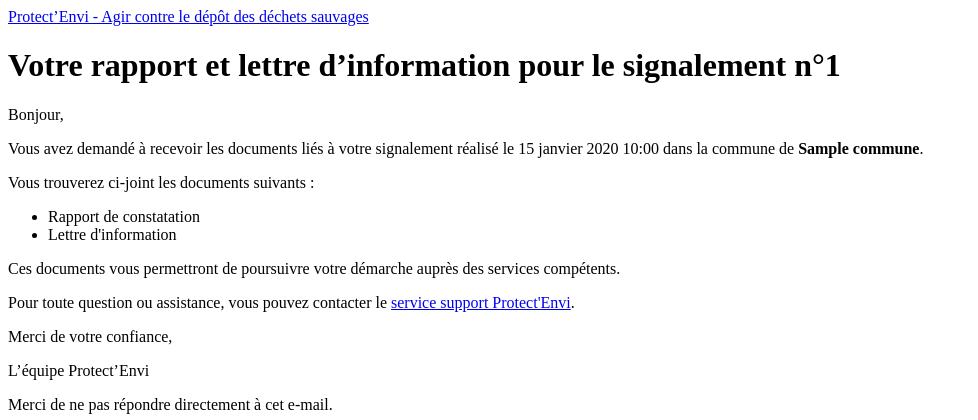
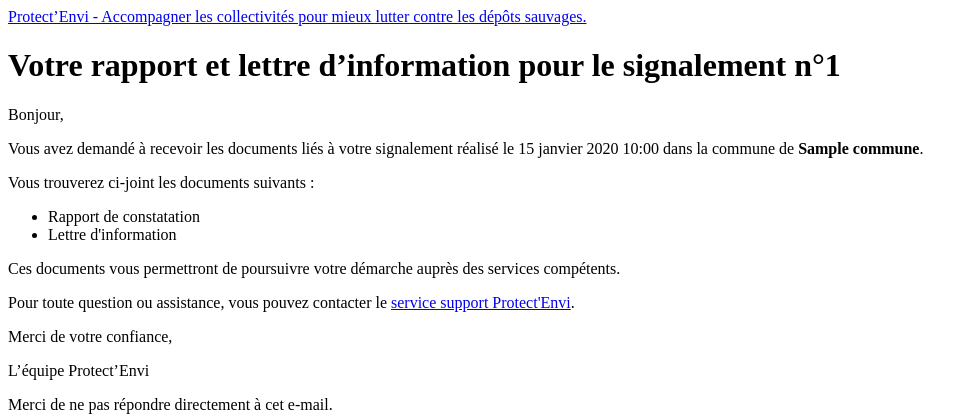
Before and after one commit to betagouv/depots-sauvages, a Django app: template templates/email-get-documents.html in a window 1280 px wide. Shown: the top 420 px of the page, without its empty margins (0-978 px from the left). Run offline with Django 4.2, Linux system fonts and the light colour scheme; the template is opened without the code that fills it: most values are stand-ins (such as "Sample title", 1, 10 or a date in 2020); data that the repository does not hold is empty.

Commit message:
feat: changement du slogan et légend photo

```diff
--- a/frontend/layouts/default-layout.vue
+++ b/frontend/layouts/default-layout.vue
@@ -2,7 +2,7 @@
   <div>
     <DsfrHeader
       service-title="Protect’Envi"
-      service-description="Agir contre les dépôts sauvages"
+      service-description="Accompagner les collectivités pour mieux lutter contre les dépôts sauvages."
       :logoText="logoText"
     />
 
--- a/frontend/pages/accueil.vue
+++ b/frontend/pages/accueil.vue
@@ -2,7 +2,7 @@
   <main class="fr-container--sm fr-py-5w">
     <div class="fr-grid-row fr-grid-row--gutters">
       <div class="fr-col-12 fr-col-md-6">
-        <h1 class="fr-h1 fr-mb-3w">Agir ensemble contre les dépôts sauvages</h1>
+        <h1 class="fr-h1 fr-mb-3w">Accompagner les collectivités pour mieux lutter contre les dépôts sauvages.</h1>
         <p class="fr-text fr-mb-2w">Simplifier le signalement des dépôts sauvages</p>
         <p>
           Notre outil vous accompagne et vous aide à produire des rapports pour faciliter la
@@ -19,11 +19,11 @@
 
       <div class="fr-col-12 fr-col-md-6">
         <DsfrPicture
-          legend="Dépot de déchets sauvage"
+          legend="Dépôt sauvage"
           ratio="16x9"
           size="medium"
           src="/static/depot-de-dechet-sauvage-image-accueil.webp"
-          title="Dépot de déchets sauvage"
+          title="Dépôt sauvage"
         />
       </div>
 
--- a/index.html
+++ b/index.html
@@ -6,7 +6,7 @@
     <meta name="csrf-token" content="{{ csrf_token }}" />
     <meta name="description" content="Signaler un dépôt sauvage avec Protect'Envi." />
     <link rel="icon" href="/static/favicon.ico" type="image/x-icon" />
-    <title>Protect’Envi - Agir contre les dépôts sauvages</title>
+    <title>Protect’Envi - Accompagner les collectivités pour mieux lutter contre les dépôts sauvages.</title>
   </head>
   <body>
   <noscript>
--- a/templates/email-get-documents.html
+++ b/templates/email-get-documents.html
@@ -12,7 +12,7 @@
 <div class="email-container">
   <header role="banner">
     <a href="https://protect-envi.beta.gouv.fr/" target="_blank" rel="noreferrer noopener">
-      Protect’Envi - Agir contre le dépôt des déchets sauvages
+      Protect’Envi - Accompagner les collectivités pour mieux lutter contre les dépôts sauvages.
     </a>
   </header>
   <main role="main">
```
